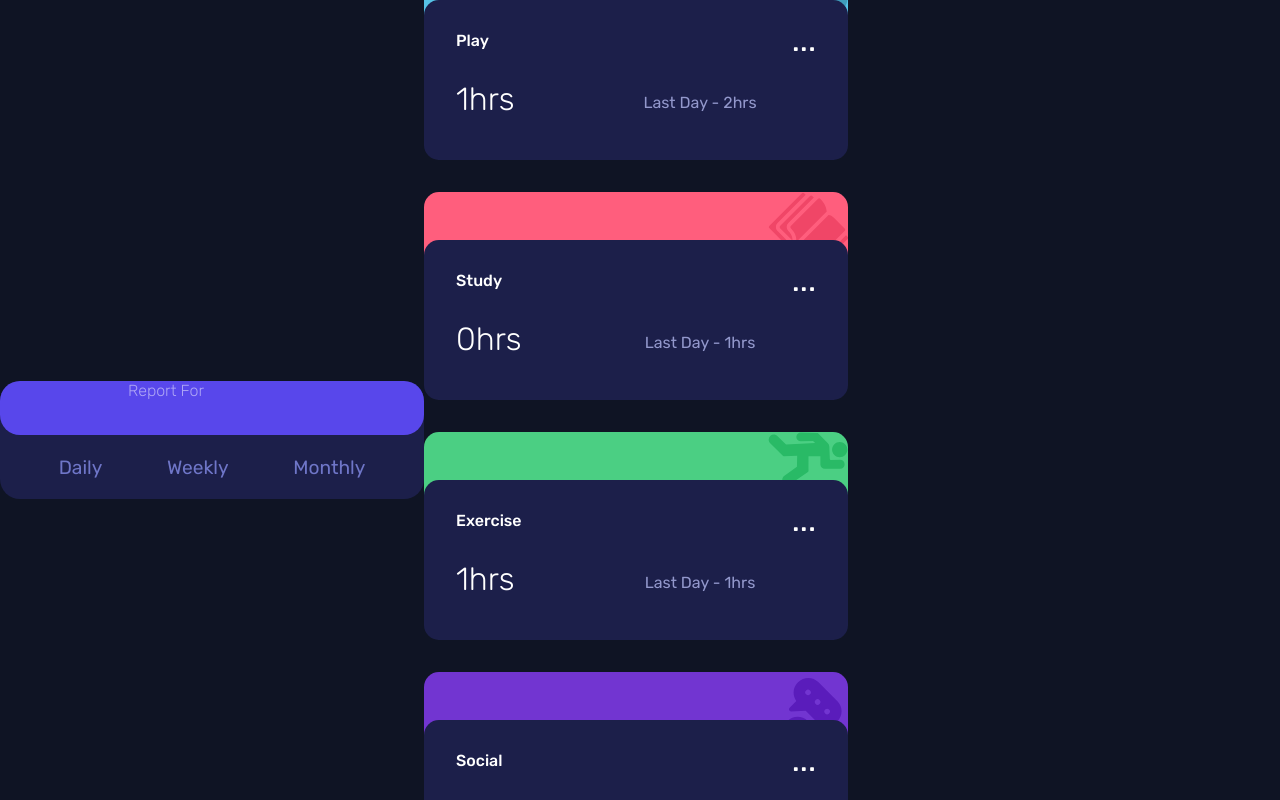
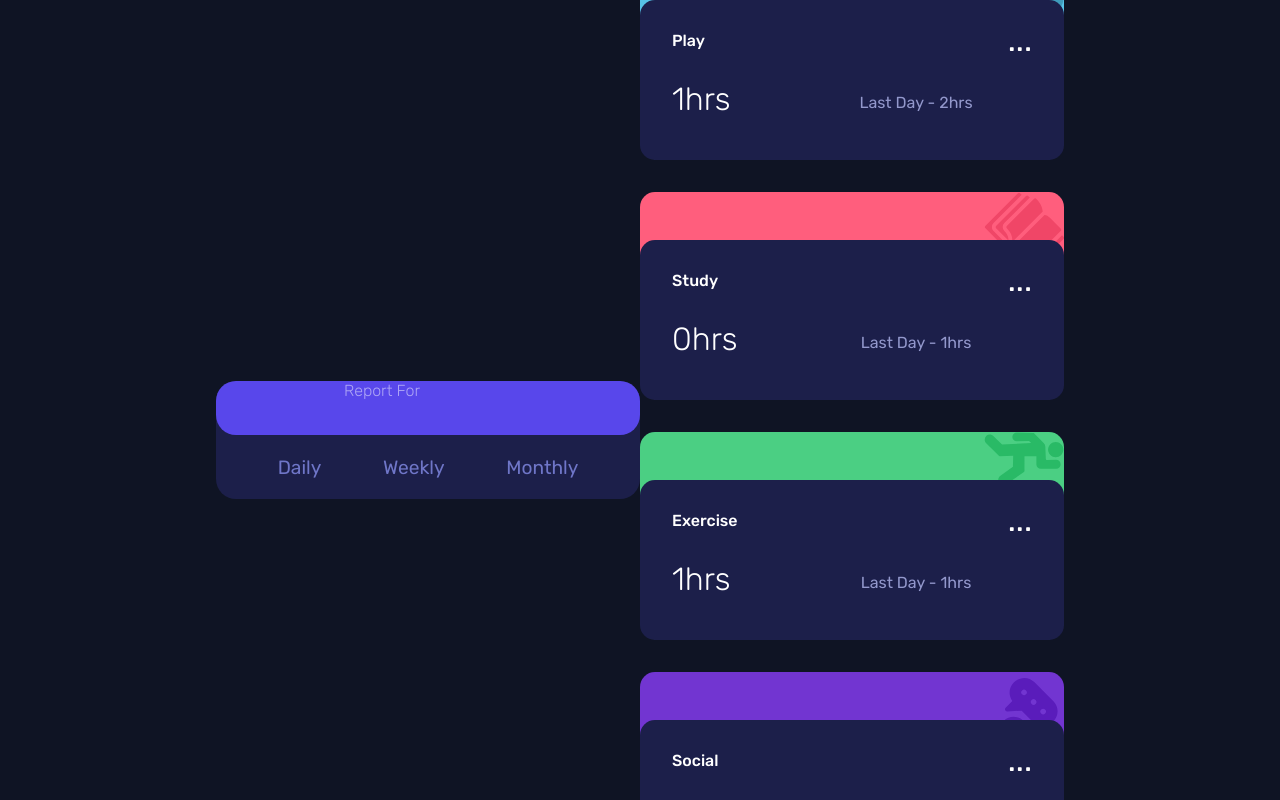
Before and after one commit to PiotrBablok/Time_Tracking_Dashboard, a React (Create React App) app: page / in a window 1280 px wide. Shown: the top 800 px of the page. Built offline with nearby package versions, Linux system fonts and the light colour scheme; no server answers.

Commit message:
Style index element

```diff
--- a/src/index.css
+++ b/src/index.css
@@ -1,8 +1,15 @@
 @import url('https://fonts.googleapis.com/css2?family=Rubik:wght@300;400;500&display=swap');
 
 * {
+  box-sizing: border-box;
+  font-family: 'Rubik', sans-serif;
+  background-color: hsl(226, 43%, 10%);
   margin: 0;
-  box-sizing: border-box;
-  background-color: hsl(226, 43%, 10%);
-  font-family: 'Rubik', sans-serif;
+  padding: 0;
 }
+
+body {
+  display: flex;
+  justify-content: center;
+  align-items: center;
+}
```
